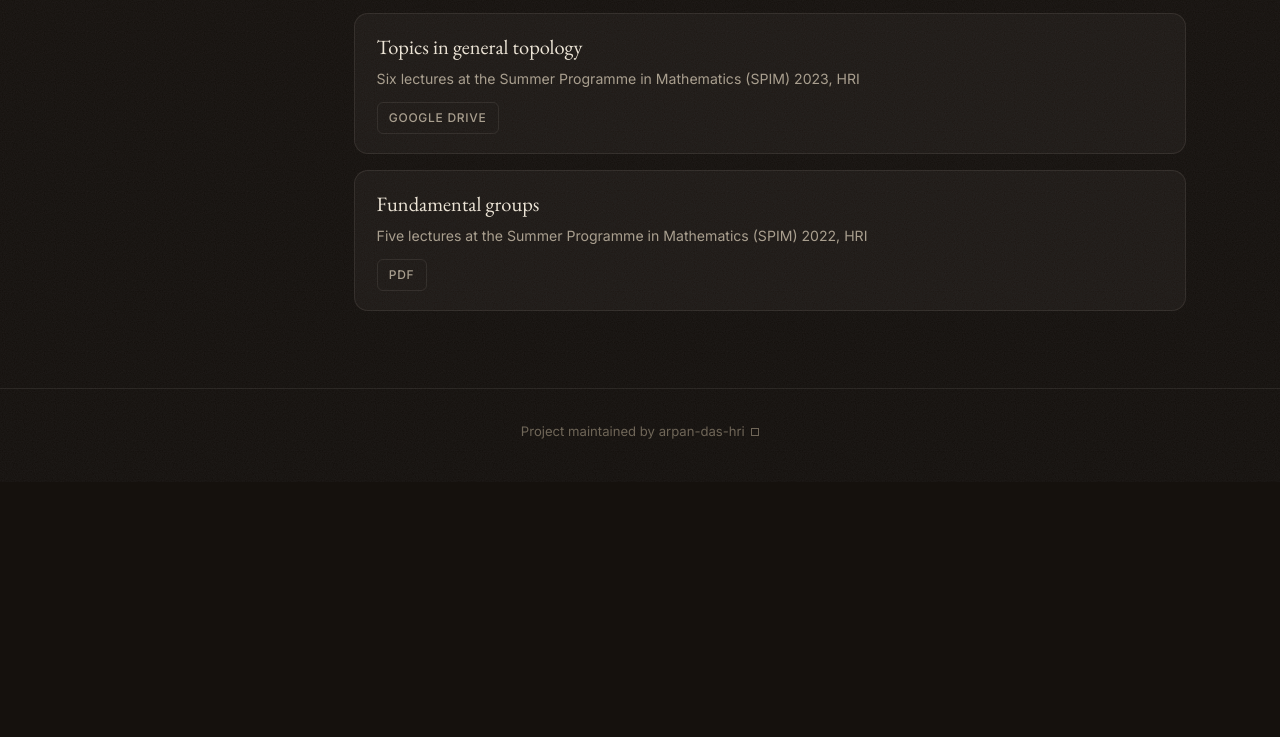
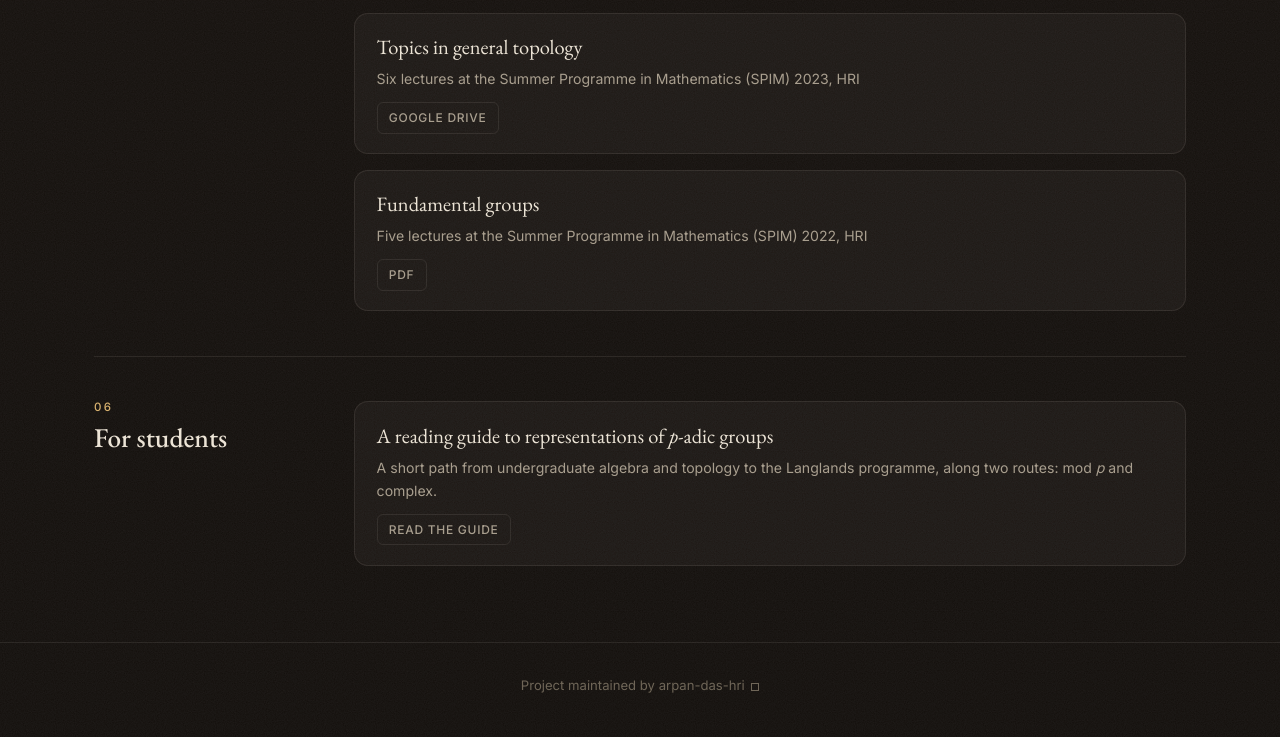
Before and after one commit to arpan-das-hri/arpan-das-hri.github.io, a plain HTML site: page index.html in a window 1280 px wide. Shown: the part 1984-2721 px from the top of the page. Before the commit the page ends 2466 px from the top, so only its background shows below. Drawn offline with nearby package versions, Linux system fonts and the light colour scheme.

Commit message:
Update index.html

```diff
--- a/index.html
+++ b/index.html
@@ -414,6 +414,7 @@
         <li><a href="#papers">Papers</a></li>
         <li><a href="#preprints">Preprints</a></li>
         <li><a href="#notes">Lecture notes</a></li>
+        <li><a href="reading.html">Reading guide</a></li>
       </ul>
     </nav>
 
@@ -595,6 +596,20 @@
       </ol>
     </section>
 
+    <!-- ================= READING GUIDE ================= -->
+    <section id="guide" class="reveal">
+      <h2><span class="num">06</span>For students</h2>
+      <ol class="works">
+        <li class="work">
+          <a class="title" href="reading.html">A reading guide to representations of <i>p</i>-adic groups</a>
+          <div class="meta">A short path from undergraduate algebra and topology to the Langlands programme, along two routes: mod <i>p</i> and complex.</div>
+          <div class="links">
+            <a href="reading.html">Read the guide</a>
+          </div>
+        </li>
+      </ol>
+    </section>
+
   </div>
 
   <footer>
```
